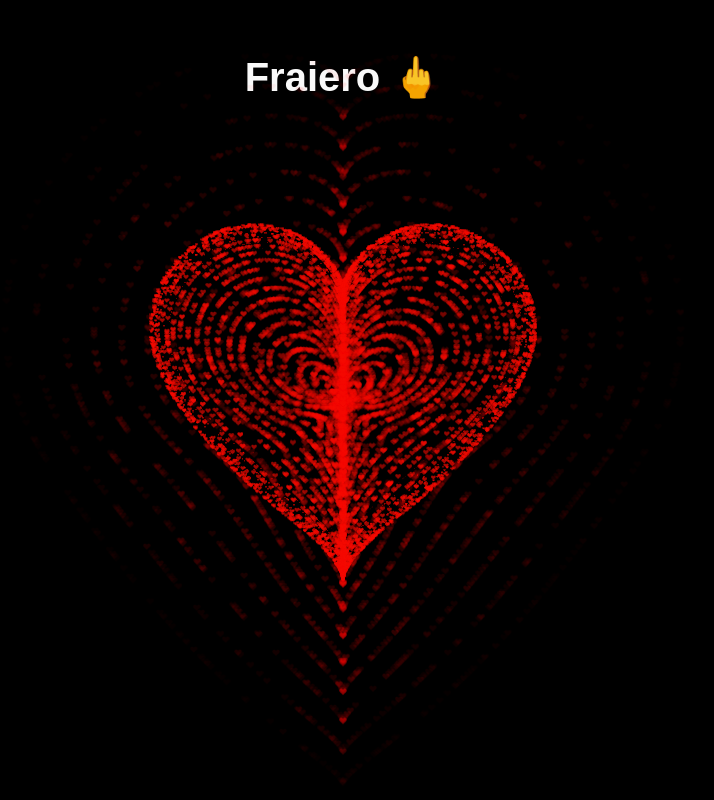
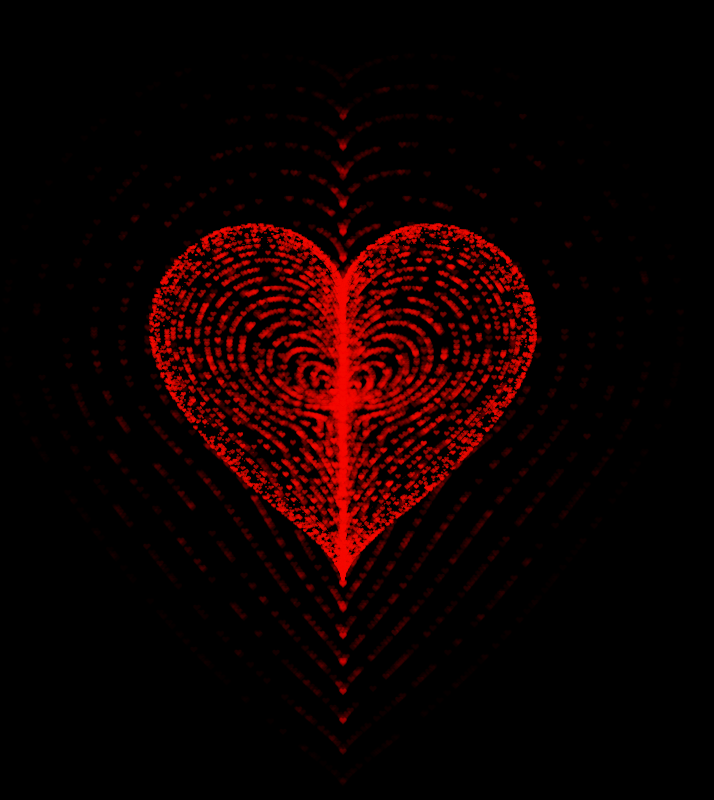
Before and after one commit to xD4n05/inima, a plain HTML site: page index.html in a window 1280 px wide. Shown: the whole page, without its empty margins (297-1011 px from the left). Drawn offline with Linux system fonts and the light colour scheme; animation ran at ten frames a second.

```diff
--- a/index.html
+++ b/index.html
@@ -254,7 +254,7 @@
   context.font = "bold 40px Arial";
   context.textAlign = "center";
   context.textBaseline = "top";
-  context.fillText("Fraiero 🖕", canvas.width / 2, 60);
+  context.fillText("", canvas.width / 2, 60);
   context.restore();
 
   var amount = particleRate * deltaTime;
@@ -286,4 +286,5 @@
   </script>
 </body>
 
+
 </html>
```
